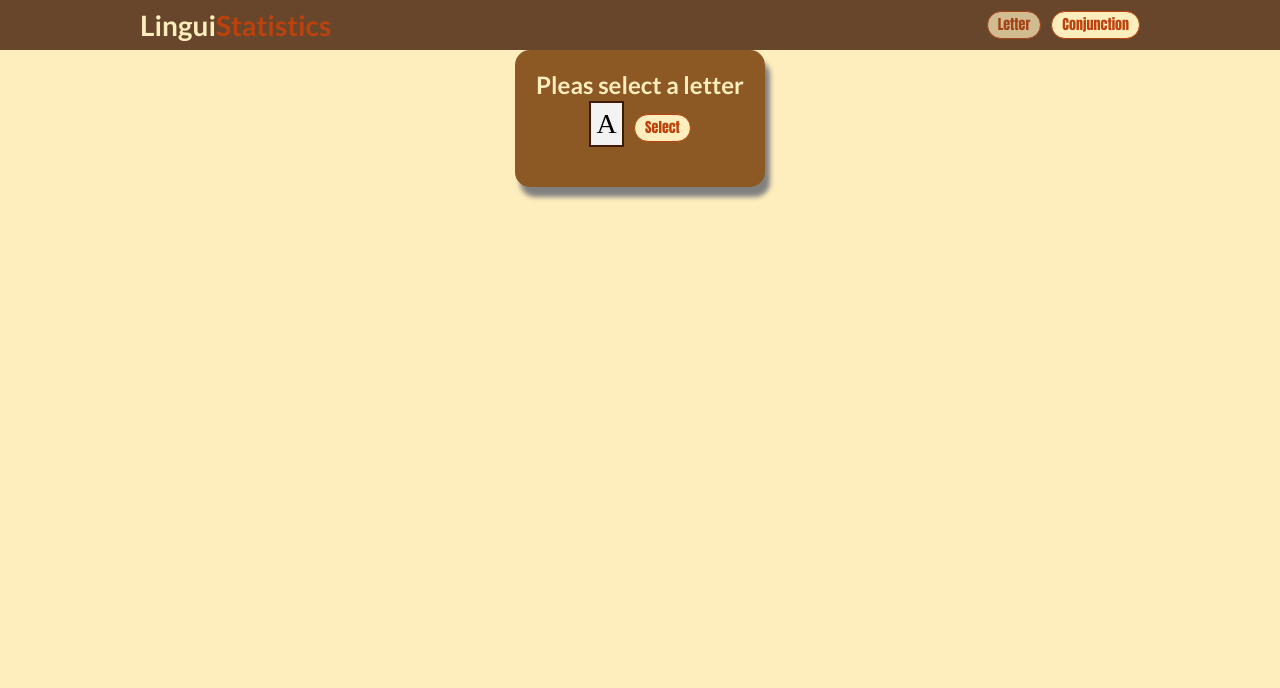
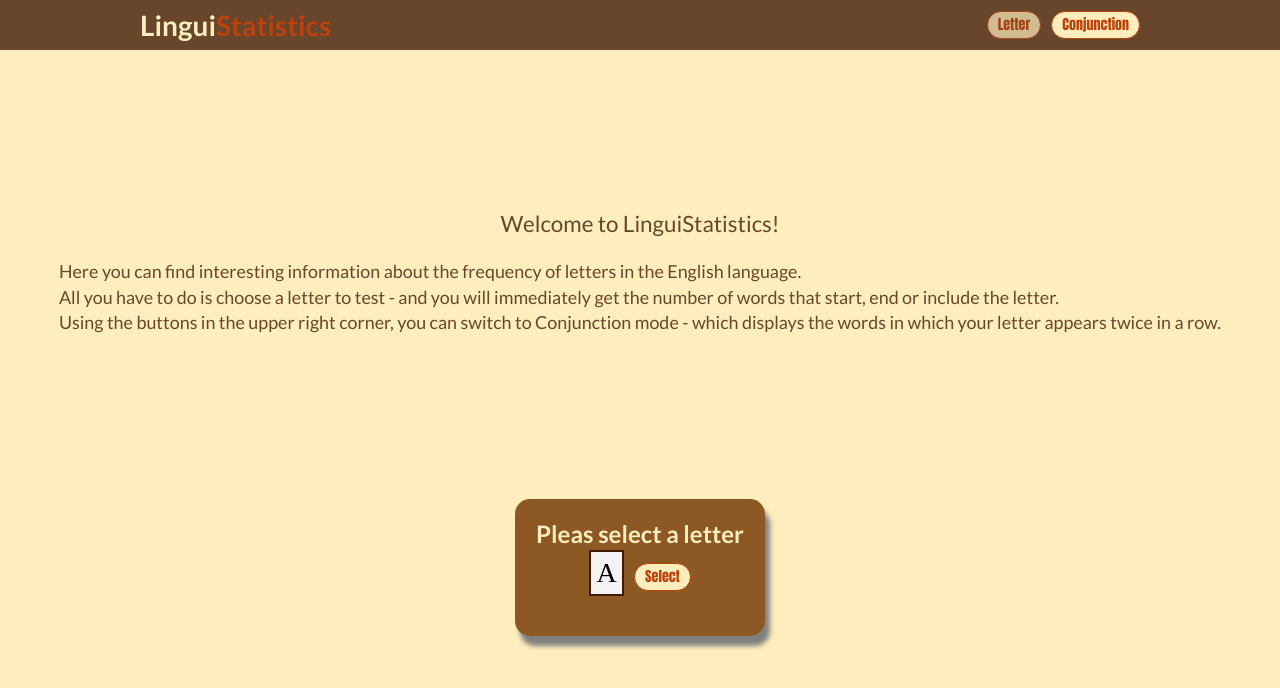
Before and after one commit to OferTauber/Cellxpert-Home-Assignment, a React (Create React App) app: page / in a window 1280 px wide. Shown: the top 688 px of the page. Built offline with nearby package versions, Linux system fonts and the light colour scheme.

Commit message:
Style the home page

```diff
--- a/src/App.tsx
+++ b/src/App.tsx
@@ -1,5 +1,4 @@
 import { BrowserRouter, Routes, Route } from 'react-router-dom';
-// import { useLetterState } from './utils/use_letters_state.hook';
 import { observer } from 'mobx-react-lite';
 import Nav from './components/Nav';
 import HomeView from './components/HomeView';
--- a/src/components/HomeView.tsx
+++ b/src/components/HomeView.tsx
@@ -1,14 +1,31 @@
-import React from 'react';
 import SelectLetter from './SelectLetter';
 import { useNavigate } from 'react-router-dom';
+import { BodyContainer, Hero, HeroText } from '../style/styled_components';
 
 const HomeView = () => {
   const navigate = useNavigate();
 
   return (
-    <div>
+    <BodyContainer>
+      <Hero>
+        Welcome to LinguiStatistics!
+        <HeroText>
+          <br />
+          Here you can find interesting information about the frequency of
+          letters in the English language.
+          <br />
+          All you have to do is choose a letter to test - and you will
+          immediately get the number of words that start, end or include the
+          letter.
+          <br />
+          Using the buttons in the upper right corner, you can switch to
+          Conjunction mode - which displays the words in which your letter
+          appears twice in a row.
+        </HeroText>
+      </Hero>
+
       <SelectLetter navigateFunction={navigate} />
-    </div>
+    </BodyContainer>
   );
 };
 
--- a/src/style/styled_components.ts
+++ b/src/style/styled_components.ts
@@ -6,7 +6,6 @@ const PHONE = '450px';
 
 const CONTAINER_WIDTH = '1000px';
 const NAV_HEIGHT = '50px';
-
 const NAV_HEIGHT_S = '45px';
 
 export const NavBar = styled.nav`
@@ -51,13 +50,18 @@ export const NavContainer = styled.div`
 `;
 export const BodyContainer = styled.div`
   width: ${CONTAINER_WIDTH};
-  height: 100%;
+  height: calc(100vh - ${NAV_HEIGHT});
   width: 100%;
   margin: auto;
   padding: 0 40px;
   display: flex;
+  flex-direction: column;
   align-items: center;
-  justify-content: space-between;
+  justify-content: space-evenly;
+
+  @media (max-width: ${PHONE}) {
+    height: calc(100vh - ${NAV_HEIGHT_S});
+  }
 `;
 
 export const Lable = styled.div`
@@ -101,7 +105,6 @@ export const Frame = styled.div`
   width: 250px;
   display: flex;
   flex-direction: column;
-  margin: auto;
   align-items: center;
   background-color: ${colors['dark-secondary']};
   border-radius: 15px;
@@ -123,3 +126,19 @@ export const CharInput = styled.input`
     border: 3px solid ${colors['emphasis-primary']};
   }
 `;
+
+export const Hero = styled.div`
+  text-align: center;
+  color: ${colors['dark-primary']};
+  font-size: 1.6rem;
+  display: block;
+
+  @media (max-width: ${PHONE}) {
+    font-size: 1.3rem;
+  }
+`;
+
+export const HeroText = styled.p`
+  font-size: 0.8em;
+  text-align: justify;
+`;
```
